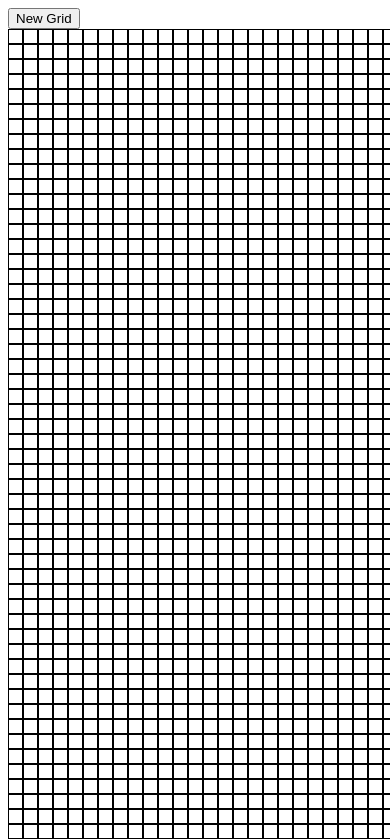
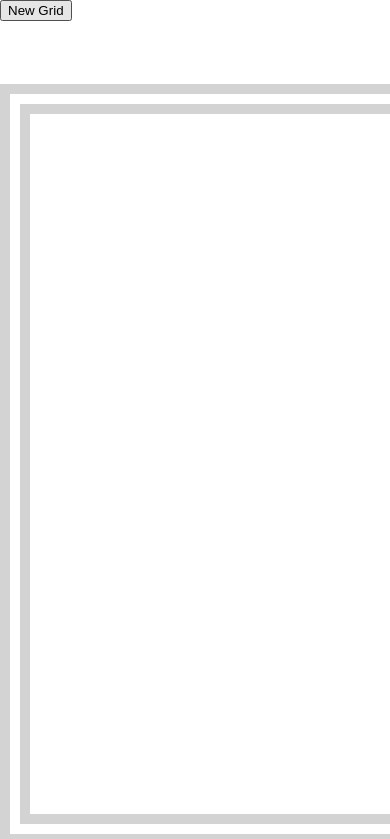
Before and after one commit to dev-amira-ezz/odin-etch-a-sketch, a plain HTML site: page index.html in a window 390 px wide. Shown: the top 839 px of the page. Drawn offline with Linux system fonts and the light colour scheme.

Commit message:
Make container responsive

```diff
--- a/index.html
+++ b/index.html
@@ -1,5 +1,6 @@
 <!DOCTYPE html>
 <html lang="en">
+
 <head>
     <meta charset="UTF-8">
     <meta name="viewport" content="width=device-width, initial-scale=1.0">
@@ -7,8 +8,14 @@
     <link rel="stylesheet" href="styles.css">
     <title>Etch-A-Sketch</title>
 </head>
+
 <body>
-    <button id="new-grid">New Grid</button>
-    <div id="container"></div>
+    <div id="main">
+        <div id="controls">
+            <button id="new-grid">New Grid</button>
+        </div>
+        <div id="container"></div>
+    </div>
 </body>
+
 </html>
--- a/scripts/scripts.js
+++ b/scripts/scripts.js
@@ -1,3 +1,11 @@
+// TODO: Add a button to clear colors from the grid
+// TODO: Add functionality to user choosing number of squares
+// TODO: Add a button to toggle grid
+// TODO: Choose between color and black & white grid
+// TODO: check that num is a number
+// TODO: Make sure it's <= 100
+// TODO: Add a title and format the buttons
+
 import { Helpers } from './helpers.js';
 
 
@@ -10,7 +18,7 @@ const createSquare = (num) => {
 
 const styleSquare = (square, num) => {
     square.style.boxSizing = 'border-box';
-    square.style.border = 'solid 1px black';
+    square.style.border = 'solid 1px white';
     // flex basis based on the number of squares
     square.style.flex = `1 1 ${Helpers.percent(1, num)}%`;
     square.style.height = `${Helpers.percent(1, num)}%`;
@@ -56,4 +64,4 @@ const createGrid = (num) => {
     }
 }
 
-createGrid(64);
+createGrid(100);
--- a/styles.css
+++ b/styles.css
@@ -1,8 +1,25 @@
+body {
+    margin: 0;
+    padding: 0;
+}
+
+#main {
+    display: flex;
+    flex-direction: column;
+}
+
+#controls {
+    height: 10vh;
+}
+
 #container {
-    box-sizing: border-box;
+    border: double 30px lightgray;
     display: flex;
     flex-wrap: wrap;
+    box-sizing: border-box;
     width: 960px;
-    height: 960px;
+    height: 90vh;
     margin: auto;
+    /* Make the container responsive */
+    flex: 1 1 auto;
 }
```
